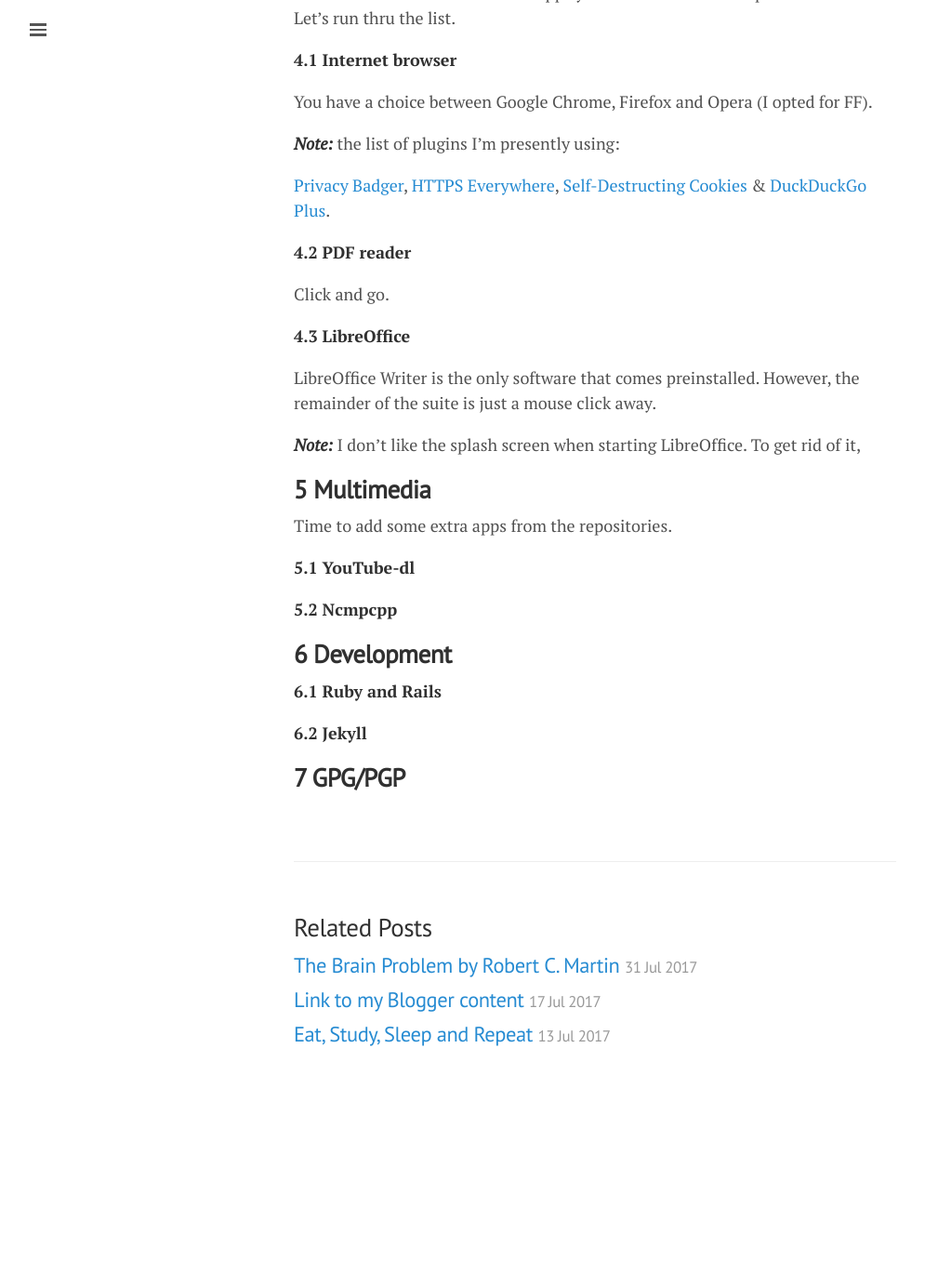
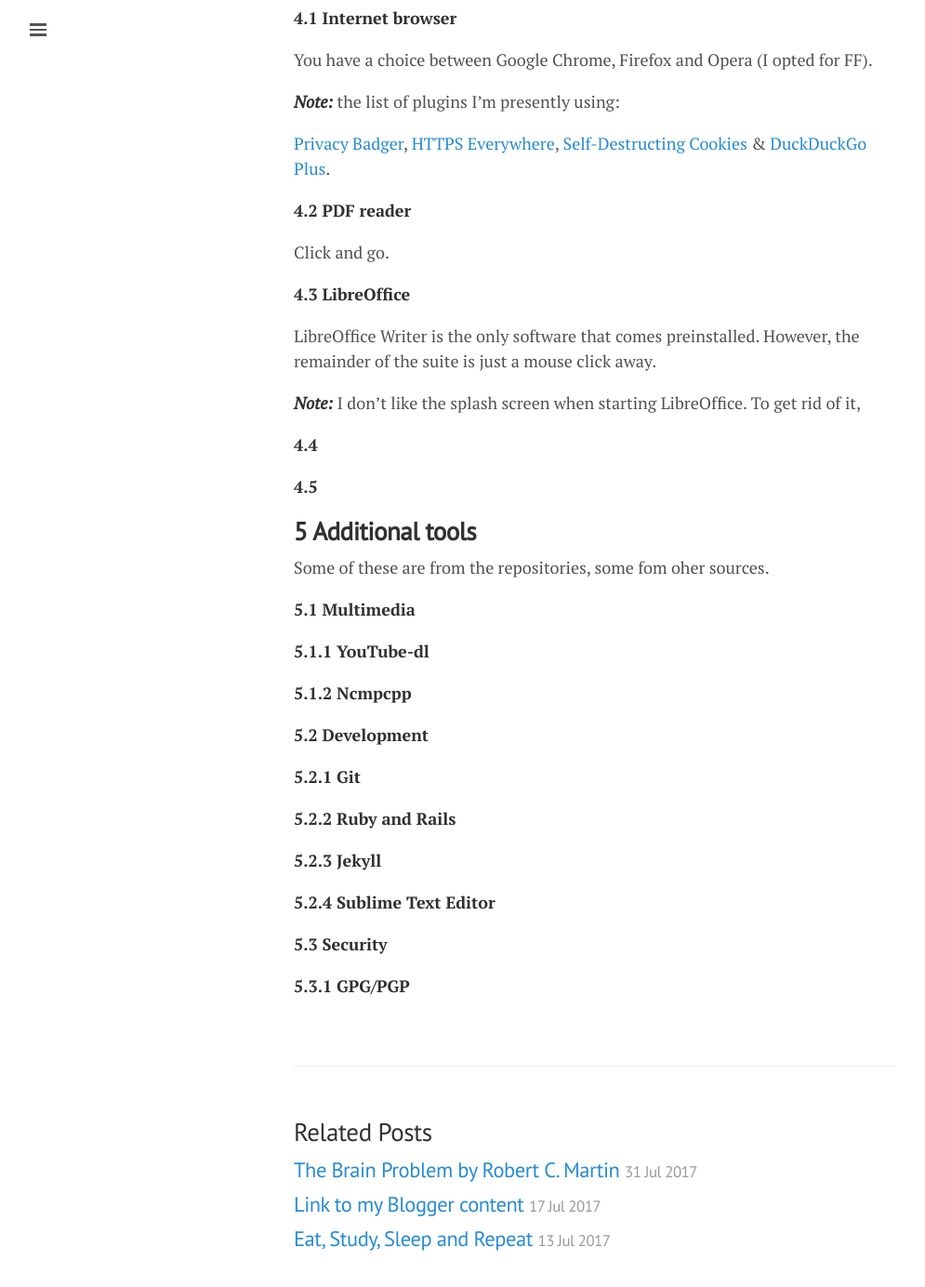
Before and after one commit to lgeurts/lgeurts.github.io, a Jekyll site: the page built from _posts/2017-07-11-bunsenlabs-linux-setup-notes-for dell-inspiron-6000.md, in a window 1280 px wide and 1400 px high, scrolled down 2250 px. Shown: the top 1384 px of the window at 93% size, without its empty margins (0-995 px from the left). Built offline with Jekyll 4.4.1, drawn with Linux system fonts in a browser that asks for light colours; nearby versions of some CDN libraries; comment, search, counter and statistics services are not loaded; before the commit the page ends 3430 px from its top, so only the background shows below that.

Commit message:
Update 2017-07-11-bunsenlabs-linux-setup-notes-for dell-inspiron-6000.md

```diff
--- a/_posts/2017-07-11-bunsenlabs-linux-setup-notes-for dell-inspiron-6000.md
+++ b/_posts/2017-07-11-bunsenlabs-linux-setup-notes-for dell-inspiron-6000.md
@@ -68,21 +66,31 @@
 
 ***Note:*** I don't like the splash screen when starting LibreOffice. To get rid of it,
 
-**5 Multimedia**
-----------------
+**4.4**
 
-Time to add some extra apps from the repositories.
+**4.5**
 
-**5.1 YouTube-dl**
+**5 Additional tools**
+----------------------
 
-**5.2 Ncmpcpp**
+Some of these are from the repositories, some fom oher sources.
 
-**6 Development**
----------------------
+**5.1 Multimedia**
 
-**6.1 Ruby and Rails**
+**5.1.1 YouTube-dl**
 
-**6.2 Jekyll**
+**5.1.2 Ncmpcpp**
 
-**7 GPG/PGP**
--------------
+**5.2 Development**
+
+**5.2.1 Git**
+
+**5.2.2 Ruby and Rails**
+
+**5.2.3 Jekyll**
+
+**5.2.4 Sublime Text Editor**
+
+**5.3 Security**
+
+**5.3.1 GPG/PGP**
```
Also changed, not shown: other parts of _posts/2017-07-11-bunsenlabs-linux-setup-notes-for dell-inspiron-6000.md (+0 -2 lines).
